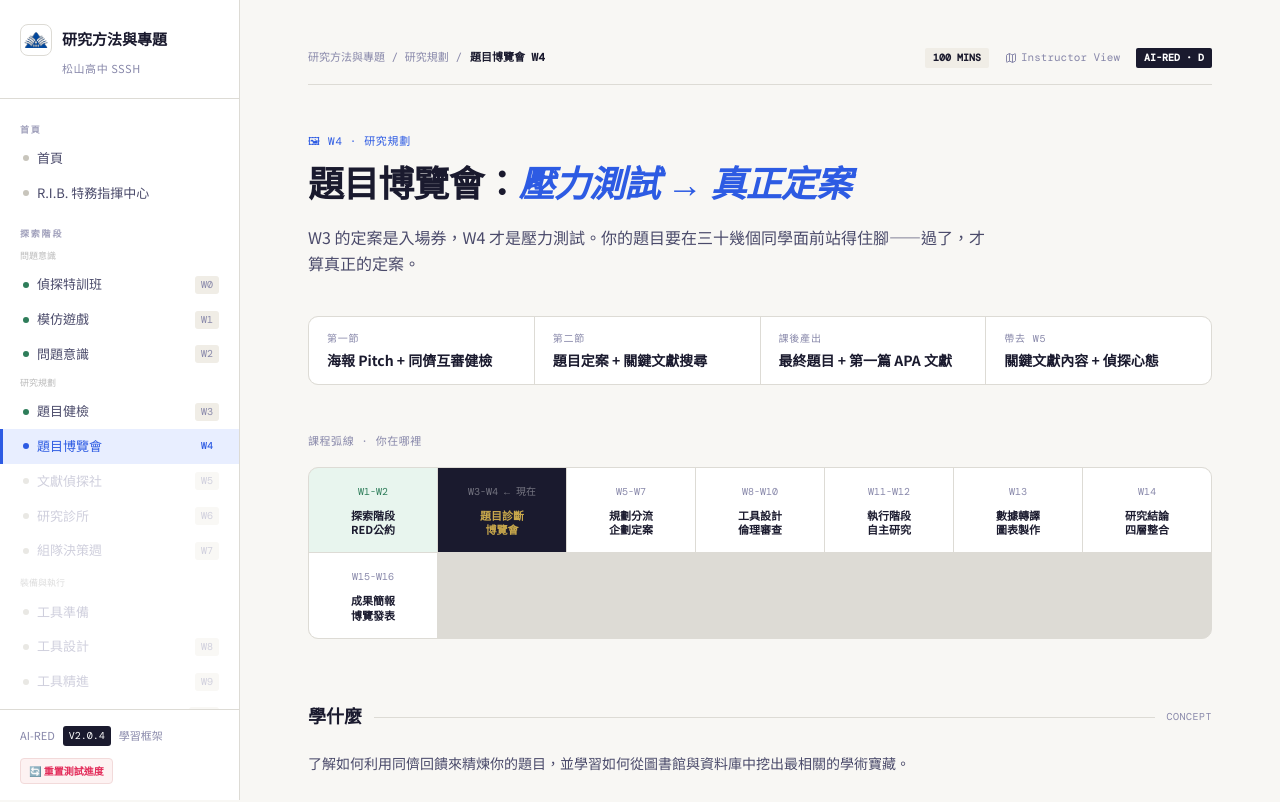
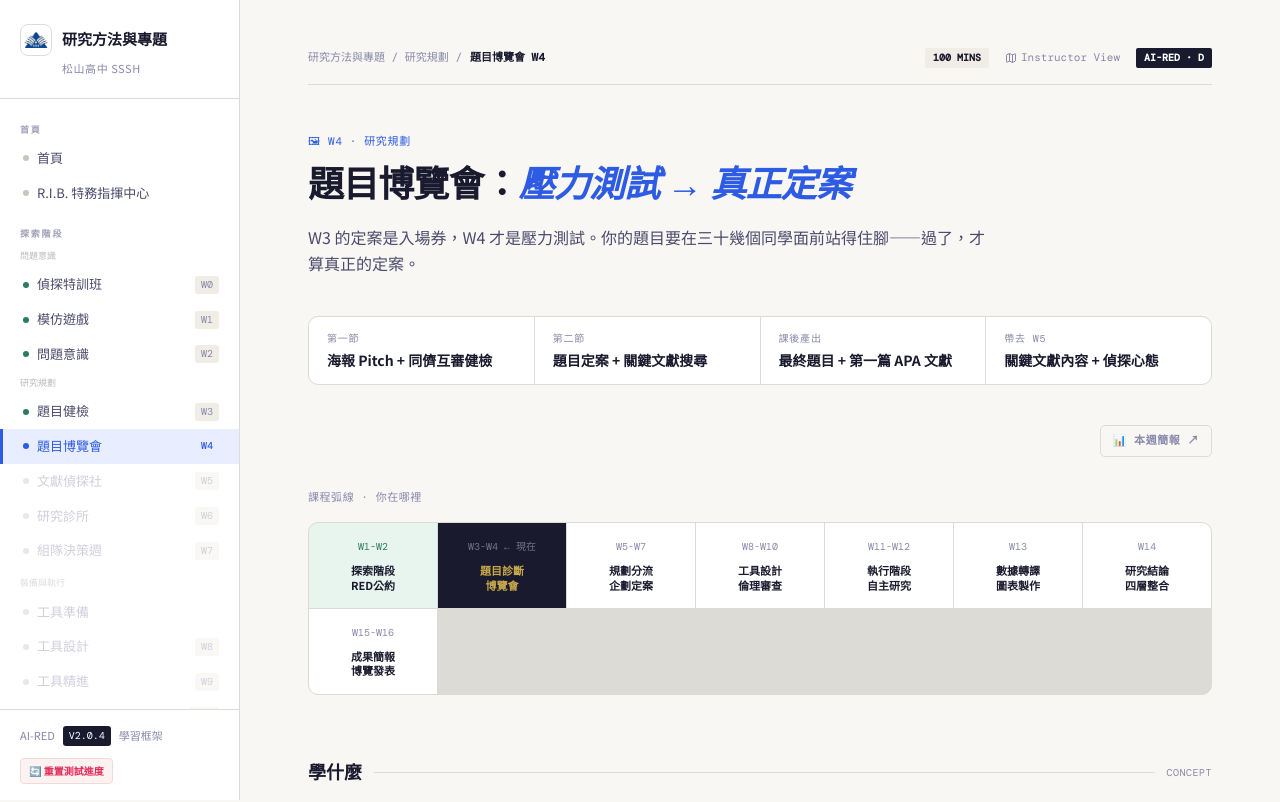
Before and after one commit to Ivanchen114/research-navigator, a React (Vite) app: page /w4 in a window 1280 px wide. Shown: the top 802 px of the page. Built offline with nearby package versions, Linux system fonts and the light colour scheme.

Commit message:
更新: 2026-03-15 22:59

```diff
--- a/src/pages/LiteratureReview.jsx
+++ b/src/pages/LiteratureReview.jsx
@@ -129,6 +129,18 @@ export const LiteratureReview = () => {
                         <div className="meta-value">{item.value}</div>
                     </div>
                 ))}
+            </div>
+
+            {/* 本週簡報 */}
+            <div className="flex justify-end mb-8 -mt-2">
+                <a
+                    href="https://www.canva.com/design/DAG_f14IjbY/iWLvMNbCMHHOFZqmWO9E7g/view?utm_content=DAG_f14IjbY&utm_campaign=designshare&utm_medium=link2&utm_source=uniquelinks&utlId=h877ac8ce3a"
+                    target="_blank"
+                    rel="noopener noreferrer"
+                    className="inline-flex items-center gap-1.5 text-[11px] font-mono font-bold tracking-wider text-[#8888aa] hover:text-[#1a1a2e] bg-[#f8f7f4] hover:bg-[#f0ede6] border border-[#dddbd5] hover:border-[#1a1a2e]/20 px-3 py-1.5 rounded-[5px] transition-all"
+                >
+                    📊 本週簡報 ↗
+                </a>
             </div>
 
             {/* ═══ 學什麼 ═══ */}
--- a/src/pages/ProblemFocus.jsx
+++ b/src/pages/ProblemFocus.jsx
@@ -72,6 +72,18 @@ export const ProblemFocus = () => {
                         <div className="meta-value">{item.value}</div>
                     </div>
                 ))}
+            </div>
+
+            {/* 本週簡報 */}
+            <div className="flex justify-end mb-8 -mt-2">
+                <a
+                    href="https://www.canva.com/design/DAG_ZAVKNyo/MDGmA7iiSIff8_BH4nwipQ/watch?utm_content=DAG_ZAVKNyo&utm_campaign=designshare&utm_medium=link2&utm_source=uniquelinks&utlId=he6ae38d458"
+                    target="_blank"
+                    rel="noopener noreferrer"
+                    className="inline-flex items-center gap-1.5 text-[11px] font-mono font-bold tracking-wider text-[#8888aa] hover:text-[#1a1a2e] bg-[#f8f7f4] hover:bg-[#f0ede6] border border-[#dddbd5] hover:border-[#1a1a2e]/20 px-3 py-1.5 rounded-[5px] transition-all"
+                >
+                    📊 本週簡報 ↗
+                </a>
             </div>
 
             {/* ══ 學什麼 ══ */}
--- a/src/pages/W1Page.jsx
+++ b/src/pages/W1Page.jsx
@@ -114,6 +114,18 @@ export const W1Page = () => {
                         <div className="meta-value">{item.value}</div>
                     </div>
                 ))}
+            </div>
+
+            {/* 本週簡報 */}
+            <div className="flex justify-end mb-8 -mt-2">
+                <a
+                    href="https://www.canva.com/design/DAG_UaPfL_A/ngSypCYmBU9L2xoOrtM2ew/watch?utm_content=DAG_UaPfL_A&utm_campaign=designshare&utm_medium=link2&utm_source=uniquelinks&utlId=h308172ce6f"
+                    target="_blank"
+                    rel="noopener noreferrer"
+                    className="inline-flex items-center gap-1.5 text-[11px] font-mono font-bold tracking-wider text-[#8888aa] hover:text-[#1a1a2e] bg-[#f8f7f4] hover:bg-[#f0ede6] border border-[#dddbd5] hover:border-[#1a1a2e]/20 px-3 py-1.5 rounded-[5px] transition-all"
+                >
+                    📊 本週簡報 ↗
+                </a>
             </div>
 
             {/* PART 1: 學什麼 (CONCEPT) */}
--- a/src/pages/W4Page.jsx
+++ b/src/pages/W4Page.jsx
@@ -61,6 +61,18 @@ export const W4Page = () => {
                             <div className="meta-value">{item.value}</div>
                         </div>
                     ))}
+                </div>
+
+                {/* 本週簡報 */}
+                <div className="flex justify-end mb-8 -mt-2">
+                    <a
+                        href="https://www.canva.com/design/DAG_fvz_ltA/9mk0-f069kZftd9CAscZwg/view?utm_content=DAG_fvz_ltA&utm_campaign=designshare&utm_medium=link2&utm_source=uniquelinks&utlId=hcc21326267"
+                        target="_blank"
+                        rel="noopener noreferrer"
+                        className="inline-flex items-center gap-1.5 text-[11px] font-mono font-bold tracking-wider text-[#8888aa] hover:text-[#1a1a2e] bg-[#f8f7f4] hover:bg-[#f0ede6] border border-[#dddbd5] hover:border-[#1a1a2e]/20 px-3 py-1.5 rounded-[5px] transition-all"
+                    >
+                        📊 本週簡報 ↗
+                    </a>
                 </div>
 
                 {/* COURSE ARC */}
--- a/src/pages/Wizard.jsx
+++ b/src/pages/Wizard.jsx
@@ -89,6 +89,18 @@ export const Wizard = () => {
                         <div className="meta-value">{item.value}</div>
                     </div>
                 ))}
+            </div>
+
+            {/* 本週簡報 */}
+            <div className="flex justify-end mb-8 -mt-2">
+                <a
+                    href="https://www.canva.com/design/DAHBD3GXOss/Jk1LDcgqNxhfnOwGSZfRZw/view?utm_content=DAHBD3GXOss&utm_campaign=designshare&utm_medium=link2&utm_source=uniquelinks&utlId=ha0e9516172"
+                    target="_blank"
+                    rel="noopener noreferrer"
+                    className="inline-flex items-center gap-1.5 text-[11px] font-mono font-bold tracking-wider text-[#8888aa] hover:text-[#1a1a2e] bg-[#f8f7f4] hover:bg-[#f0ede6] border border-[#dddbd5] hover:border-[#1a1a2e]/20 px-3 py-1.5 rounded-[5px] transition-all"
+                >
+                    📊 本週簡報 ↗
+                </a>
             </div>
 
             {/* PHASE 0: OBSTACLE EXPERIENCE */}
```
